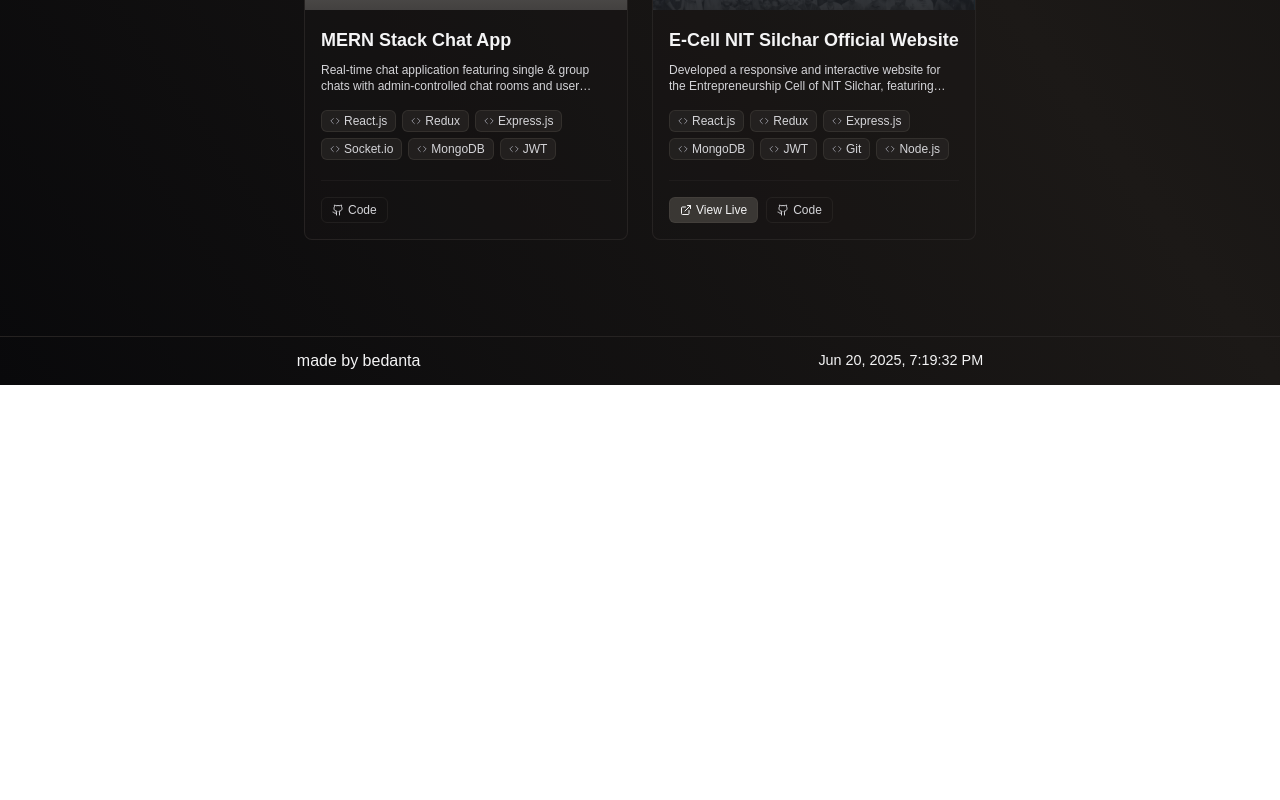
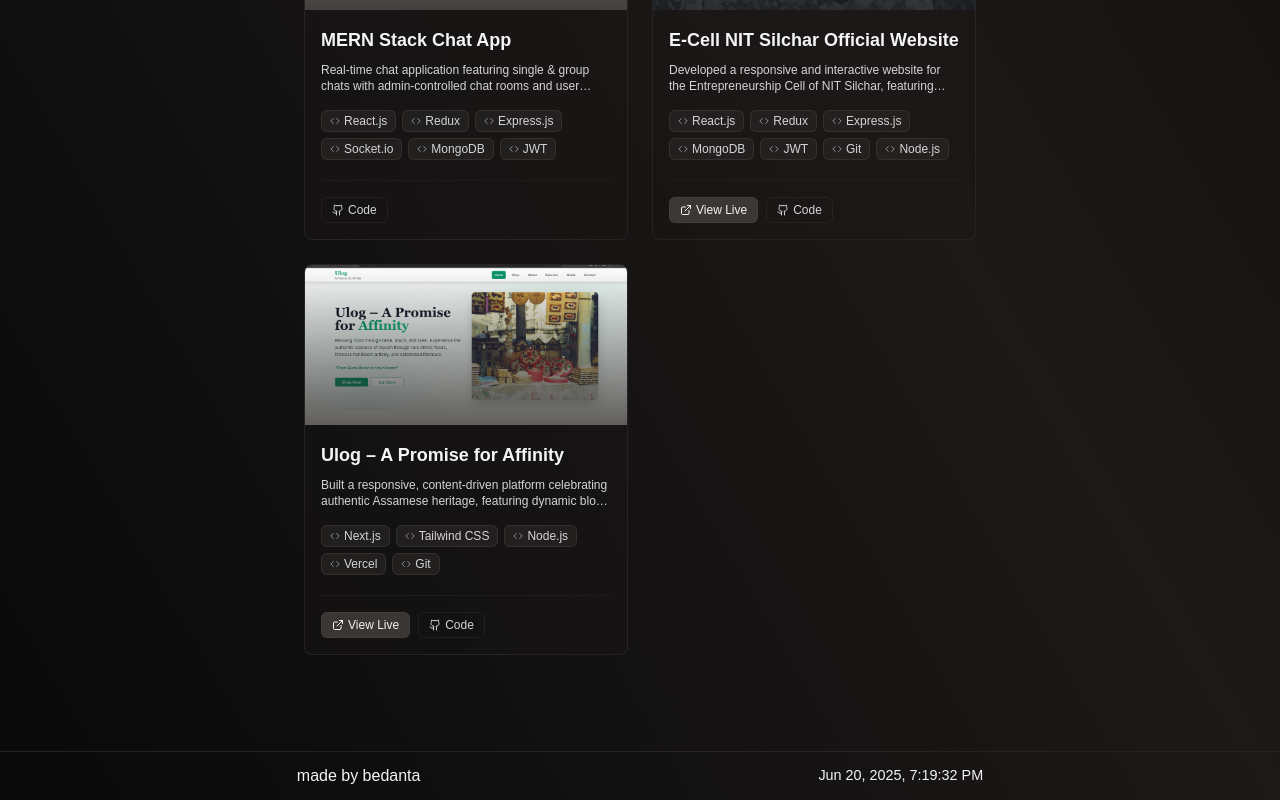
Before and after one commit to r4inr3aper/web-portfolio, a Next.js app: page /projects in a window 1280 px wide. Shown: the part 1420-2220 px from the top of the page. Before the commit the page ends 1805 px from the top, so only its background shows below. Built offline with nearby package versions, Linux system fonts and the light colour scheme; grey boxes are pictures that could not be loaded; a web font is replaced by a local one.

Commit message:
ui: project update

```diff
--- a/src/app/projects/page.tsx
+++ b/src/app/projects/page.tsx
@@ -132,6 +132,23 @@ export default function Projects() {
       github: "https://github.com/r4inr3aper/e-cell-website-22",
       featured: false,
     },
+    {
+      "id": 7,
+      "name": "Ulog – A Promise for Affinity",
+      "description": "Built a responsive, content-driven platform celebrating authentic Assamese heritage, featuring dynamic blog posts and rich media galleries.",
+      "image": "/ulog.png",
+      "imageAlt": "Homepage of Ulog – A Promise for Affinity",
+      "techStack": [
+        "Next.js",
+        "Tailwind CSS",
+        "Node.js",
+        "Vercel",
+        "Git"
+      ],
+      "link": "https://ulog-five.vercel.app/",
+      "github": "https://github.com/r4inr3aper/ulog-heritage-collective",
+      "featured": false
+    }
   ];
 
   const [hoveredProject, setHoveredProject] = useState<number | null>(null);
```
